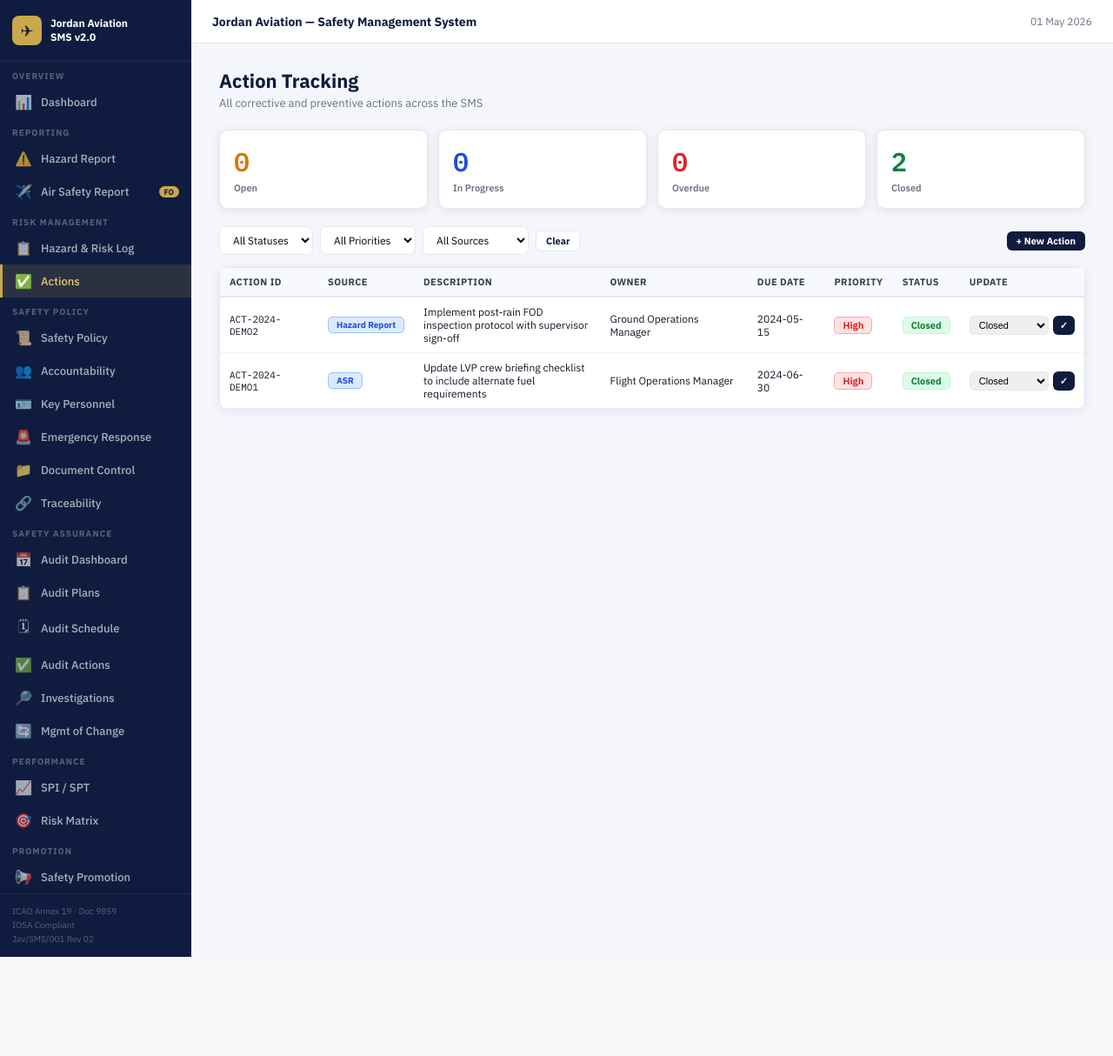
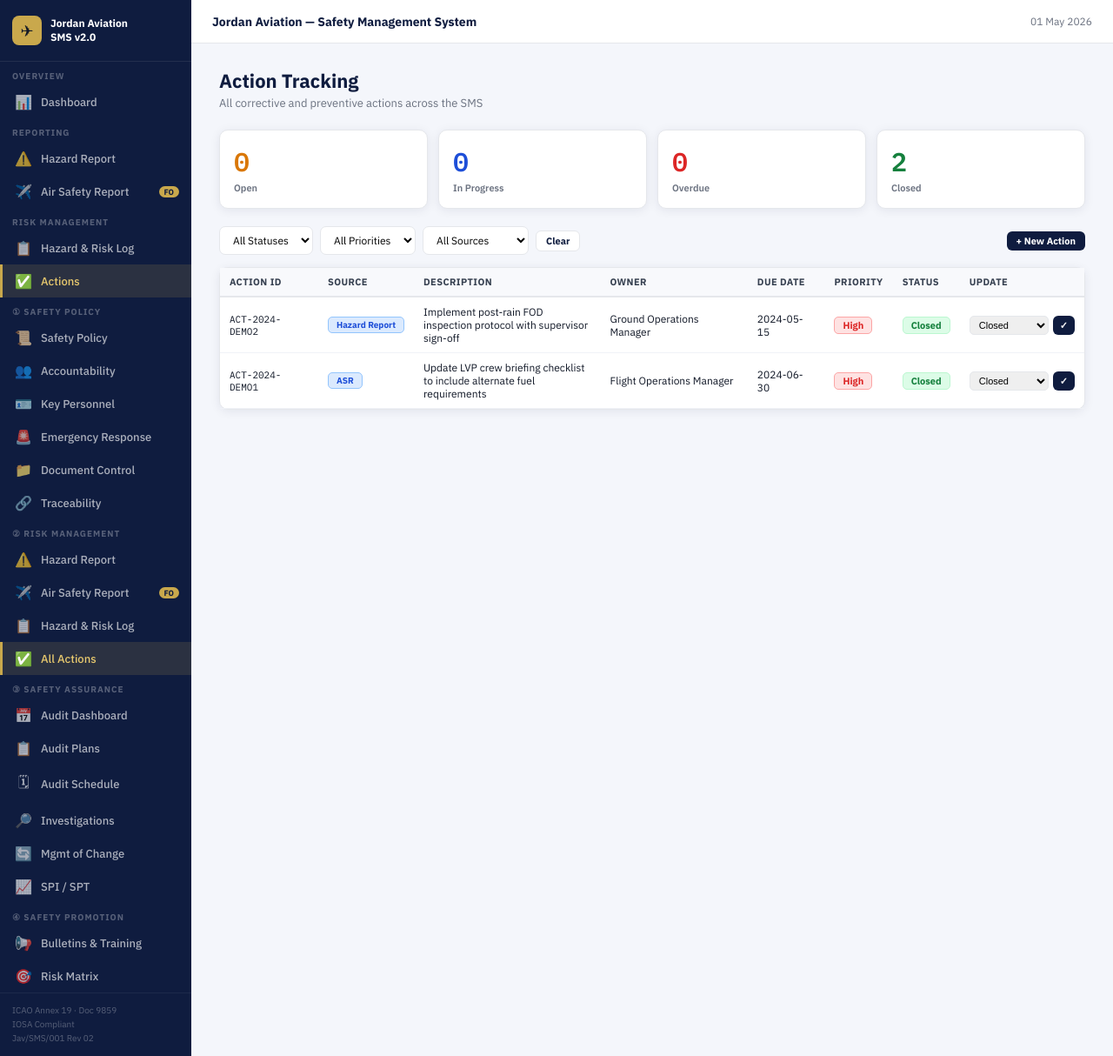
Before and after one commit to omarbarghouth/jav-sms, a Flask app: page /actions in a window 1280 px wide. Shown: the whole page at 87% size. Before the commit the page ends 1100 px from the top, so only its background shows below. Run offline with Flask 3, Linux system fonts and the light colour scheme.

Commit message:
Update base.html

```diff
--- a/templates/base.html
+++ b/templates/base.html
@@ -123,7 +123,7 @@
       {% if nav_overdue > 0 %}<span class="nav-badge">{{ nav_overdue }}</span>{% endif %}
     </a>
 
-    <div class="sb-section">Safety Policy</div>
+    <div class="sb-section">① Safety Policy</div>
     <a href="/safety-policy" class="nav-a {% if request.path=='/safety-policy' %}active{% endif %}"><span class="nav-icon">📜</span>Safety Policy</a>
     <a href="/safety-roles" class="nav-a {% if '/safety-roles' in request.path %}active{% endif %}"><span class="nav-icon">👥</span>Accountability</a>
     <a href="/safety-personnel" class="nav-a {% if '/safety-personnel' in request.path %}active{% endif %}"><span class="nav-icon">🪪</span>Key Personnel</a>
@@ -131,20 +131,25 @@
     <a href="/documents" class="nav-a {% if '/documents' in request.path and 'trace' not in request.path %}active{% endif %}"><span class="nav-icon">📁</span>Document Control</a>
     <a href="/traceability" class="nav-a {% if request.path=='/traceability' %}active{% endif %}"><span class="nav-icon">🔗</span>Traceability</a>
 
-    <div class="sb-section">Safety Assurance</div>
+    <div class="sb-section">② Risk Management</div>
+    <a href="/hazard-report" class="nav-a {% if request.path=='/hazard-report' %}active{% endif %}"><span class="nav-icon">⚠️</span>Hazard Report</a>
+    <a href="/asr" class="nav-a {% if request.path=='/asr' %}active{% endif %}"><span class="nav-icon">✈️</span>Air Safety Report<span class="nav-tag">FO</span></a>
+    <a href="/hazard-log" class="nav-a {% if '/hazard-log' in request.path %}active{% endif %}"><span class="nav-icon">📋</span>Hazard & Risk Log</a>
+    <a href="/actions" class="nav-a {% if request.path=='/actions' %}active{% endif %}"><span class="nav-icon">✅</span>All Actions
+      {% if nav_overdue > 0 %}<span class="nav-badge">{{ nav_overdue }}</span>{% endif %}
+    </a>
+
+    <div class="sb-section">③ Safety Assurance</div>
     <a href="/audit-dashboard" class="nav-a {% if request.path=='/audit-dashboard' %}active{% endif %}"><span class="nav-icon">📅</span>Audit Dashboard</a>
     <a href="/audit-plans" class="nav-a {% if '/audit-plan' in request.path %}active{% endif %}"><span class="nav-icon">📋</span>Audit Plans</a>
     <a href="/audit-schedule" class="nav-a {% if '/audit-schedule' in request.path %}active{% endif %}"><span class="nav-icon">🗓</span>Audit Schedule</a>
-    <a href="/audit-actions" class="nav-a {% if '/audit-actions' in request.path %}active{% endif %}"><span class="nav-icon">✅</span>Audit Actions</a>
     <a href="/investigations" class="nav-a {% if '/investigations' in request.path %}active{% endif %}"><span class="nav-icon">🔎</span>Investigations</a>
     <a href="/moc" class="nav-a {% if '/moc' in request.path %}active{% endif %}"><span class="nav-icon">🔄</span>Mgmt of Change</a>
+    <a href="/spi" class="nav-a {% if request.path=='/spi' %}active{% endif %}"><span class="nav-icon">📈</span>SPI / SPT</a>
 
-    <div class="sb-section">Performance</div>
-    <a href="/spi" class="nav-a {% if request.path=='/spi' %}active{% endif %}"><span class="nav-icon">📈</span>SPI / SPT</a>
+    <div class="sb-section">④ Safety Promotion</div>
+    <a href="/safety-promotion" class="nav-a {% if request.path=='/safety-promotion' %}active{% endif %}"><span class="nav-icon">📢</span>Bulletins & Training</a>
     <a href="/risk-matrix" class="nav-a {% if request.path=='/risk-matrix' %}active{% endif %}"><span class="nav-icon">🎯</span>Risk Matrix</a>
-
-    <div class="sb-section">Promotion</div>
-    <a href="/safety-promotion" class="nav-a {% if request.path=='/safety-promotion' %}active{% endif %}"><span class="nav-icon">📢</span>Safety Promotion</a>
   </nav>
   <div class="sb-foot">ICAO Annex 19 · Doc 9859<br>IOSA Compliant<br>Jav/SMS/001 Rev 02</div>
 </aside>
```
